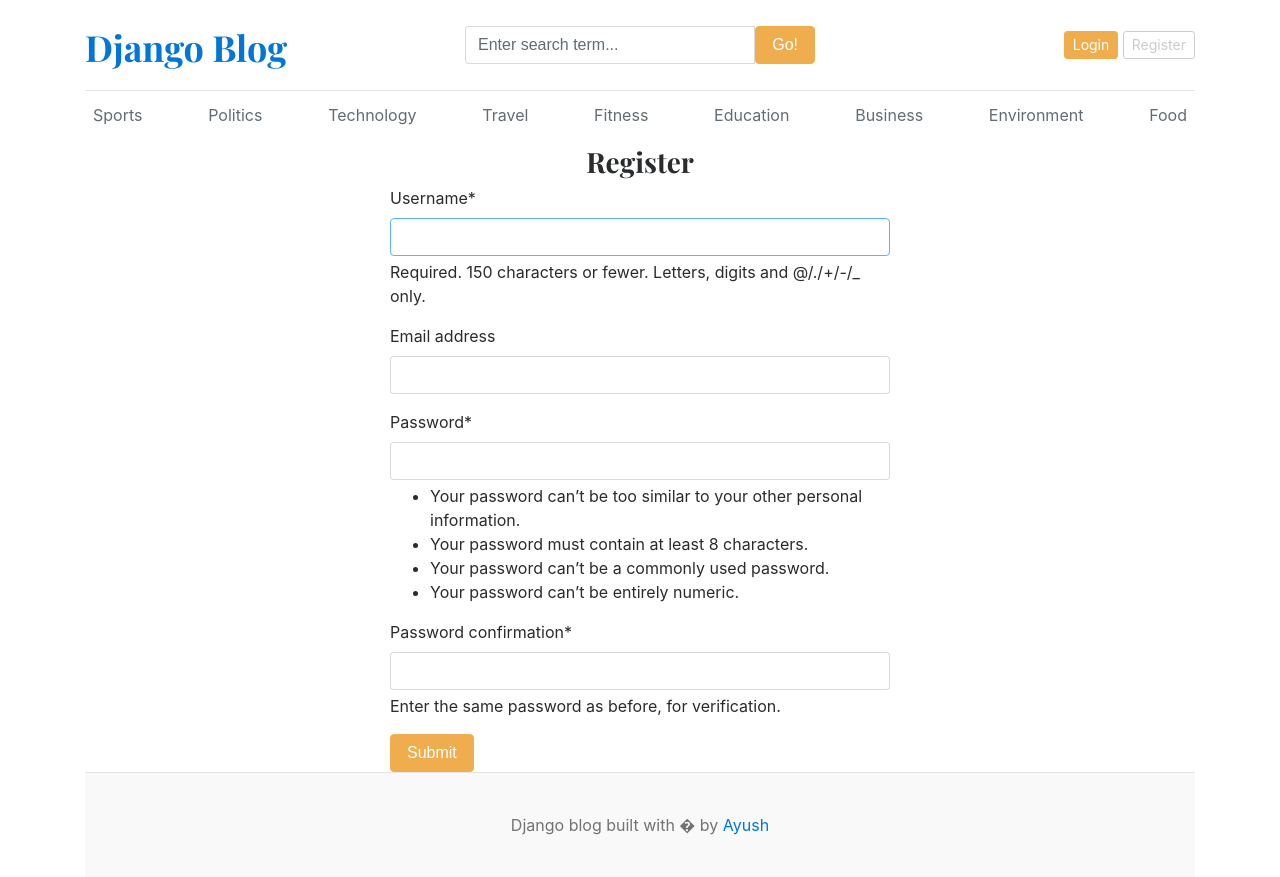
After one commit to Ayush0001-knife/Full-Fledged-Blogging-System, a Django app: page /register/ in a window 1280 px wide. The commit adds this page. Run offline with Django 5.2, Linux system fonts and the light colour scheme; data comes from the database, SQL or seed files in the repository; some libraries are stand-ins or nearby versions.

Commit message:
Blogging-System

```diff
--- /dev/null
+++ b/blog_main/forms.py
@@ -0,0 +1,9 @@
+from django.contrib.auth.forms import UserCreationForm
+from django.contrib.auth.models import User
+
+
+
+class RegistrationForm(UserCreationForm):
+      class Meta:
+            model=User
+            fields=['username','email','password1','password2']
--- a/blog_main/settings.py
+++ b/blog_main/settings.py
@@ -39,6 +39,8 @@ INSTALLED_APPS = [
     'django.contrib.staticfiles',
     'blogs',
     'assignments',
+    'crispy_forms',
+    'crispy_bootstrap4',
 ]
 
 MIDDLEWARE = [
@@ -131,3 +133,4 @@ DEFAULT_AUTO_FIELD = 'django.db.models.BigAutoField'
 
 MEDIA_URL = '/media/'
 MEDIA_ROOT = BASE_DIR / 'media'
+CRISPY_TEMPLATE_PACK = 'bootstrap4'
--- a/blog_main/urls.py
+++ b/blog_main/urls.py
@@ -30,5 +30,6 @@ urlpatterns = [
     path('category/',include('blogs.urls')),
     path('blog/',include('blogs.urls')),
     path('blog/search',blogs_views.search,name='search'),
+    path('register/',views.register,name='register'),
 
 ] + static(settings.MEDIA_URL, document_root=settings.MEDIA_ROOT)
--- a/blog_main/views.py
+++ b/blog_main/views.py
@@ -3,6 +3,7 @@ from django.shortcuts import render
 from blogs.models import Category
 from blogs.models import Blog
 from assignments.models import About
+from .forms import RegistrationForm
 
 
 
@@ -15,3 +16,9 @@ def home(request):
 
       context={'featured_posts':featured_posts,'no_featured_posts':no_featured_posts,'about':about}
       return render(request,'home.html',context)
+
+
+def register(request):
+      form=RegistrationForm()
+      context={'form':form}
+      return render(request,'register.html',context)
--- a/templates/base.html
+++ b/templates/base.html
@@ -34,7 +34,7 @@
                         </div>
                         <div class="col-4 d-flex justify-content-end align-items-center">
                               <a class="btn btn-sm btn-warning" href="#">Login</a> &nbsp;
-                              <a class="btn btn-sm btn-outline-secondary" href="#">Register</a>
+                              <a class="btn btn-sm btn-outline-secondary" href="{% url 'register' %}">Register</a>
                         </div>
                   </div>
             </header>
--- /dev/null
+++ b/templates/register.html
@@ -0,0 +1,13 @@
+{% extends 'base.html' %}
+
+
+{% block content %}
+{% load crispy_forms_tags %}
+
+<h3 class="text-center">Register</h3>
+<form action="{% url 'register' %}" method="POST" style="width:500px; margin:auto;">
+      {% csrf_token %}
+      {{ form | crispy }}
+      <button type="submit" class="btn btn-warning">Submit</button>
+</form>
+{% endblock %}
--- a/templates/search.html
+++ b/templates/search.html
@@ -3,7 +3,7 @@
 {% block content %}
 
 <h3 class="text-warning" style="letter-spacing: 2px;">Search Term - {{ keyword }}</h3>
-<div class="row mb-2">
+<div class="row mb-2">xs
       {% if blogs %}
       {% for i in blogs %}
       <div class="col-md-6">
```
